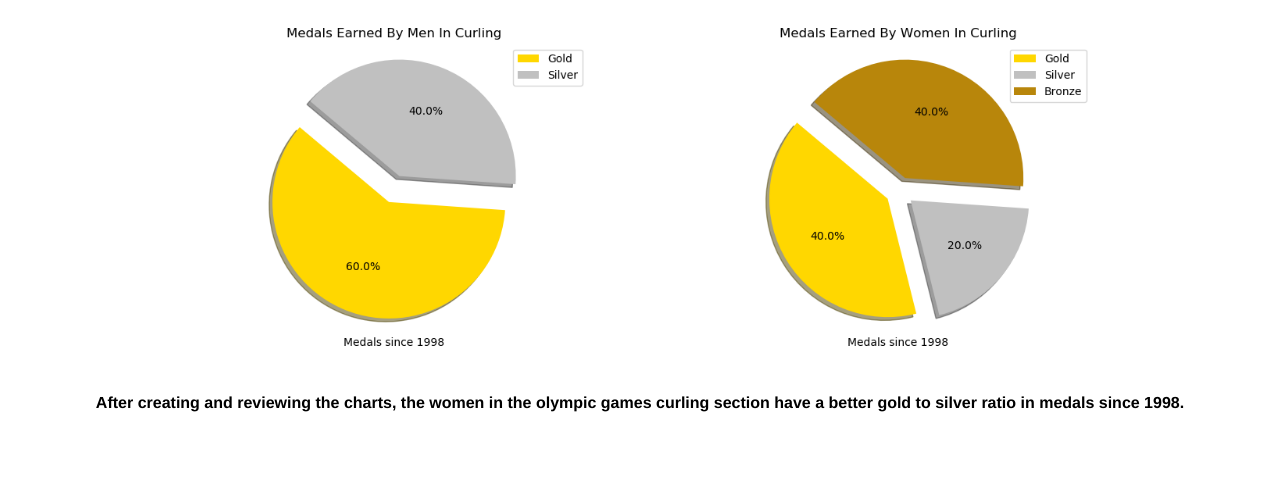
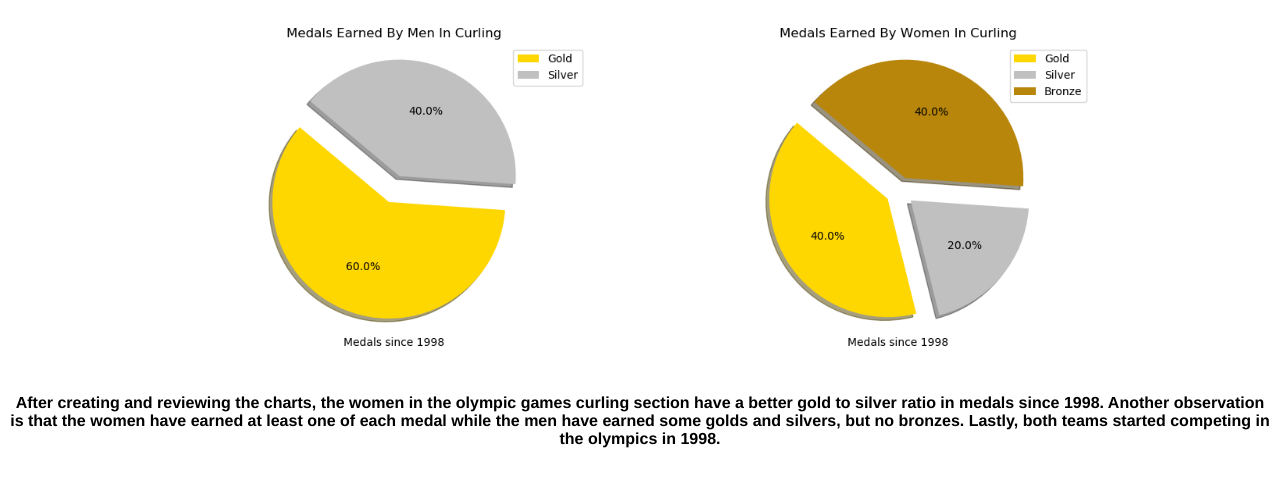
Before and after one commit to OverlandMeat96/avery_g_olympic_dataViz, a plain HTML site: page index.html in a window 1280 px wide. Shown: the part 87-574 px from the top of the page. Drawn offline with Linux system fonts and the light colour scheme.

Commit message:
adding charts

```diff
--- a/index.html
+++ b/index.html
@@ -13,7 +13,7 @@
 			<img src="images/womensChart.png" width="500" alt="womens curling chart">
 		</section>
 		<p class="paragraph">
-			 After creating and reviewing the charts, the women in the olympic games curling section have a better gold to silver ratio in medals since 1998.
+			 After creating and reviewing the charts, the women in the olympic games curling section have a better gold to silver ratio in medals since 1998. Another observation is that the women have earned at least one of each medal while the men have earned some golds and silvers, but no bronzes. Lastly, both teams started competing in the olympics in 1998.
 		</p>
 </body>
 </html>
```
